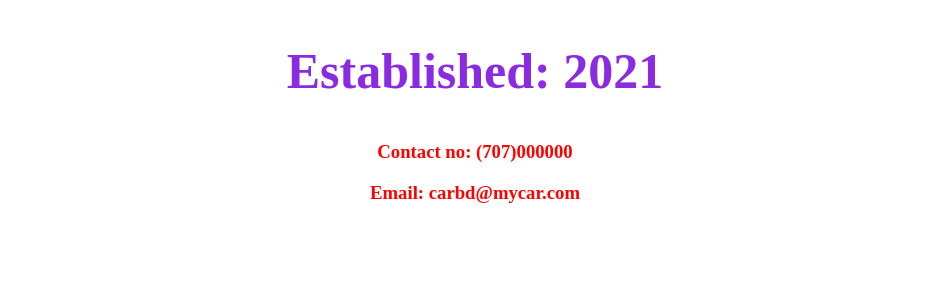
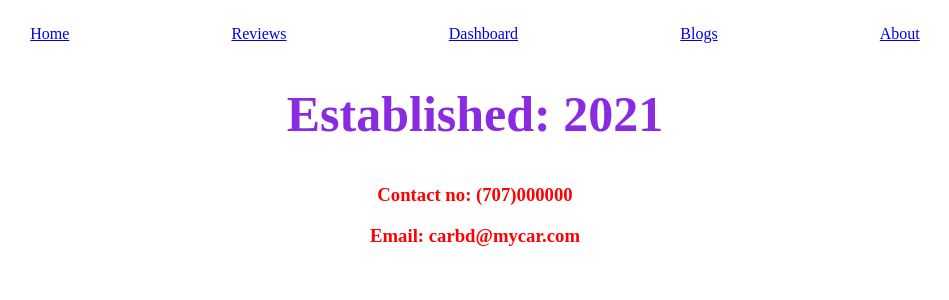
Before and after one commit to muntasir-i01/Product-Analysis, a React (Create React App) app: page /about in a window 1280 px wide. Shown: the top 300 px of the page, without its empty margins (165-1114 px from the left). Built offline with nearby package versions, Linux system fonts and the light colour scheme.

Commit message:
navlink added on all pages

```diff
--- a/src/components/About/About.js
+++ b/src/components/About/About.js
@@ -1,9 +1,49 @@
 import React from 'react';
 import './About.css'
+import { NavLink } from "react-router-dom";
+
 
 const About = () => {
     return (
         <div className='about-css'>
+            <div>
+            <div className="container">
+            <NavLink
+              exact = {true}
+              activeClassName="is-active"
+              to="/"
+            >
+                Home
+            </NavLink>
+            <NavLink
+              to="/reviews"
+            >
+                Reviews
+            </NavLink>
+            <NavLink
+              exact = {true}
+              activeClassName="is-active"
+              to="/dashboard"
+            >
+                Dashboard
+            </NavLink>
+            <NavLink
+            exact = {true}
+            activeClassName="is-active"
+              to="/blogs"
+            >
+              Blogs
+            </NavLink>
+            <NavLink
+            exact = {true}
+            activeClassName="is-active"
+              to="/about"
+            >
+              About
+            </NavLink>
+            </div>
+            <p></p>
+        </div>
             <h2>Established: 2021</h2>
             <h3>Contact no: (707)000000 </h3>
             <h3>Email: carbd@mycar.com</h3>
--- a/src/components/Blogs/Blogs.js
+++ b/src/components/Blogs/Blogs.js
@@ -1,10 +1,47 @@
 import './Blogs.css'
 import React from 'react';
+import { NavLink } from "react-router-dom";
+
 
 const Blogs = () => {
     return (
         <div>
-
+            <div className="container">
+            <NavLink
+              exact = {true}
+              activeClassName="is-active"
+              to="/"
+            >
+                Home
+            </NavLink>
+            <NavLink
+              to="/reviews"
+            >
+                Reviews
+            </NavLink>
+            <NavLink
+              exact = {true}
+              activeClassName="is-active"
+              to="/dashboard"
+            >
+                Dashboard
+            </NavLink>
+            <NavLink
+            exact = {true}
+            activeClassName="is-active"
+              to="/blogs"
+            >
+              Blogs
+            </NavLink>
+            <NavLink
+            exact = {true}
+            activeClassName="is-active"
+              to="/about"
+            >
+              About
+            </NavLink>
+            </div>
+            <p></p>
         </div>
     );
 };
--- a/src/components/Dashboard/Dashboard.js
+++ b/src/components/Dashboard/Dashboard.js
@@ -1,10 +1,49 @@
 import './Dashboard.css'
 import React from 'react';
+import { NavLink } from "react-router-dom";
+
 
 const Dashboard = () => {
     return (
         <div>
-
+            <div>
+            <div className="container">
+            <NavLink
+              exact = {true}
+              activeClassName="is-active"
+              to="/"
+            >
+                Home
+            </NavLink>
+            <NavLink
+              to="/reviews"
+            >
+                Reviews
+            </NavLink>
+            <NavLink
+              exact = {true}
+              activeClassName="is-active"
+              to="/dashboard"
+            >
+                Dashboard
+            </NavLink>
+            <NavLink
+            exact = {true}
+            activeClassName="is-active"
+              to="/blogs"
+            >
+              Blogs
+            </NavLink>
+            <NavLink
+            exact = {true}
+            activeClassName="is-active"
+              to="/about"
+            >
+              About
+            </NavLink>
+            </div>
+            <p></p>
+        </div>
         </div>
     );
 };
--- a/src/components/Reviews/Reviews.js
+++ b/src/components/Reviews/Reviews.js
@@ -1,5 +1,7 @@
 import './Reviews.css'
 import React, { useEffect, useState } from 'react';
+import { NavLink } from "react-router-dom";
+
 
 const Reviews = () => {
 
@@ -12,6 +14,45 @@ const Reviews = () => {
     }, [])
     return (
         <div>
+
+
+<div className="container">
+            <NavLink
+              exact = {true}
+              activeClassName="is-active"
+              to="/"
+            >
+                Home
+            </NavLink>
+            <NavLink
+              to="/reviews"
+            >
+                Reviews
+            </NavLink>
+            <NavLink
+              exact = {true}
+              activeClassName="is-active"
+              to="/dashboard"
+            >
+                Dashboard
+            </NavLink>
+            <NavLink
+            exact = {true}
+            activeClassName="is-active"
+              to="/blogs"
+            >
+              Blogs
+            </NavLink>
+            <NavLink
+            exact = {true}
+            activeClassName="is-active"
+              to="/about"
+            >
+              About
+            </NavLink>
+            </div>
+
+
             <h2>Customers Opinion</h2>
             {
                 reviews.map(review => <ClientReview key={review.id} Car={review.Car} first_name={review.first_name}
```
